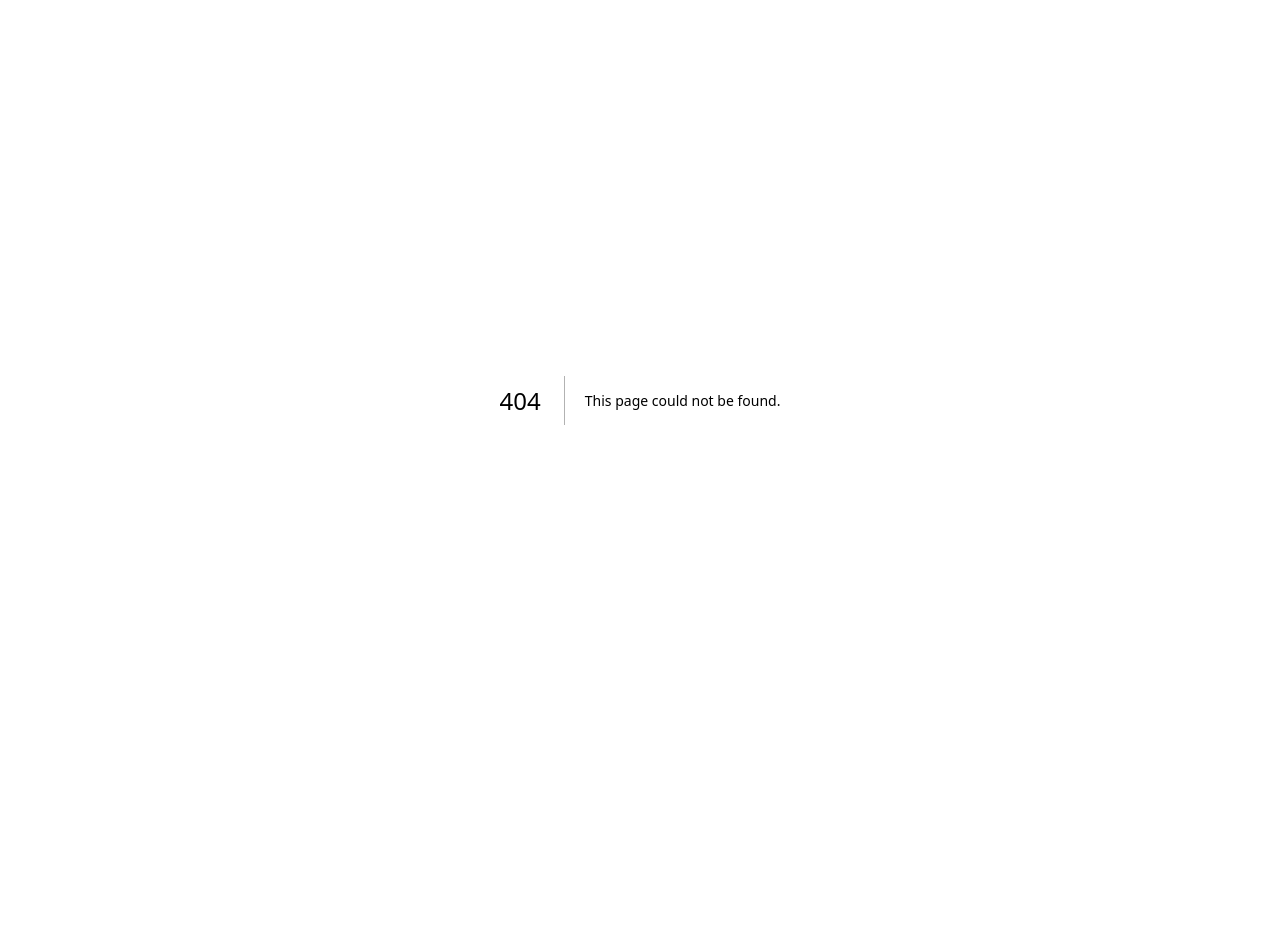
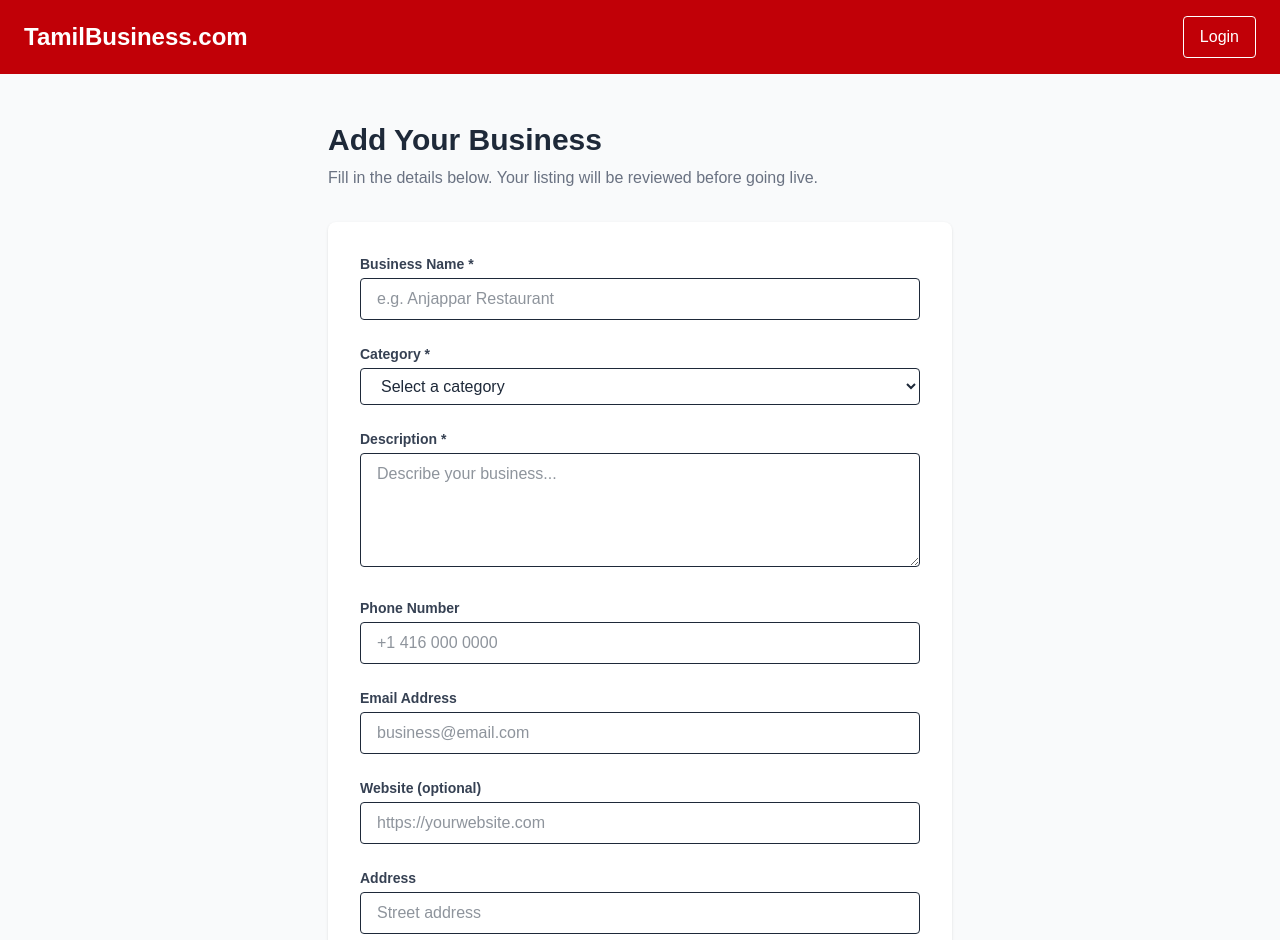
Before and after one commit to neethannamasivayam/tamilbusiness, a Next.js app: page /register-business in a window 1280 px wide. Before the commit this address had no page. Shown: the top 940 px of the page. Before the commit the page ends 800 px from the top, so only its background shows below. Built offline with nearby package versions, Linux system fonts and the light colour scheme.

Commit message:
Add register business page

```diff
--- /dev/null
+++ b/app/register-business/page.tsx
@@ -0,0 +1,85 @@
+export default function RegisterBusiness() {
+  return (
+    <main className="min-h-screen bg-gray-50">
+      {/* Header */}
+      <header className="bg-red-700 text-white py-4 px-6 flex items-center justify-between">
+        <a href="/" className="text-2xl font-bold">TamilBusiness.com</a>
+        <a href="/login" className="border border-white px-4 py-2 rounded hover:bg-red-600">
+          Login
+        </a>
+      </header>
+
+      {/* Form */}
+      <div className="max-w-2xl mx-auto py-12 px-6">
+        <h1 className="text-3xl font-bold text-gray-800 mb-2">Add Your Business</h1>
+        <p className="text-gray-500 mb-8">Fill in the details below. Your listing will be reviewed before going live.</p>
+
+        <form className="bg-white rounded-lg shadow p-8 space-y-6">
+          {/* Business Name */}
+          <div>
+            <label className="block text-sm font-semibold text-gray-700 mb-1">Business Name *</label>
+            <input type="text" placeholder="e.g. Anjappar Restaurant" className="w-full border rounded px-4 py-2 text-gray-800 focus:outline-none focus:ring-2 focus:ring-red-500" />
+          </div>
+
+          {/* Category */}
+          <div>
+            <label className="block text-sm font-semibold text-gray-700 mb-1">Category *</label>
+            <select className="w-full border rounded px-4 py-2 text-gray-800 focus:outline-none focus:ring-2 focus:ring-red-500">
+              <option value="">Select a category</option>
+              <option>Restaurant</option>
+              <option>Lawyer</option>
+              <option>Doctor</option>
+              <option>Grocery Store</option>
+              <option>Hair & Beauty</option>
+              <option>Accountant</option>
+              <option>Real Estate</option>
+              <option>Travel Agent</option>
+              <option>Other</option>
+            </select>
+          </div>
+
+          {/* Description */}
+          <div>
+            <label className="block text-sm font-semibold text-gray-700 mb-1">Description *</label>
+            <textarea rows={4} placeholder="Describe your business..." className="w-full border rounded px-4 py-2 text-gray-800 focus:outline-none focus:ring-2 focus:ring-red-500" />
+          </div>
+
+          {/* Phone */}
+          <div>
+            <label className="block text-sm font-semibold text-gray-700 mb-1">Phone Number</label>
+            <input type="tel" placeholder="+1 416 000 0000" className="w-full border rounded px-4 py-2 text-gray-800 focus:outline-none focus:ring-2 focus:ring-red-500" />
+          </div>
+
+          {/* Email */}
+          <div>
+            <label className="block text-sm font-semibold text-gray-700 mb-1">Email Address</label>
+            <input type="email" placeholder="business@email.com" className="w-full border rounded px-4 py-2 text-gray-800 focus:outline-none focus:ring-2 focus:ring-red-500" />
+          </div>
+
+          {/* Website */}
+          <div>
+            <label className="block text-sm font-semibold text-gray-700 mb-1">Website (optional)</label>
+            <input type="url" placeholder="https://yourwebsite.com" className="w-full border rounded px-4 py-2 text-gray-800 focus:outline-none focus:ring-2 focus:ring-red-500" />
+          </div>
+
+          {/* Address */}
+          <div>
+            <label className="block text-sm font-semibold text-gray-700 mb-1">Address</label>
+            <input type="text" placeholder="Street address" className="w-full border rounded px-4 py-2 text-gray-800 focus:outline-none focus:ring-2 focus:ring-red-500 mb-2" />
+            <div className="grid grid-cols-2 gap-2">
+              <input type="text" placeholder="City" className="border rounded px-4 py-2 text-gray-800 focus:outline-none focus:ring-2 focus:ring-red-500" />
+              <input type="text" placeholder="Country" className="border rounded px-4 py-2 text-gray-800 focus:outline-none focus:ring-2 focus:ring-red-500" />
+            </div>
+          </div>
+
+          {/* Submit */}
+          <button type="submit" className="w-full bg-red-700 text-white font-bold py-3 rounded hover:bg-red-800 transition">
+            Submit for Approval
+          </button>
+
+          <p className="text-center text-sm text-gray-400">Your listing will be reviewed within 24-48 hours.</p>
+        </form>
+      </div>
+    </main>
+  );
+}
```
